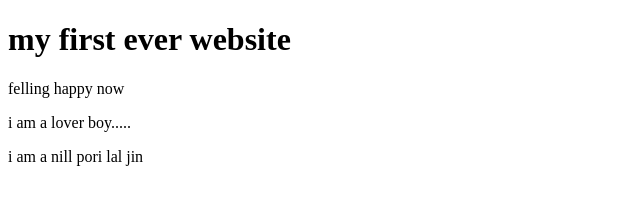
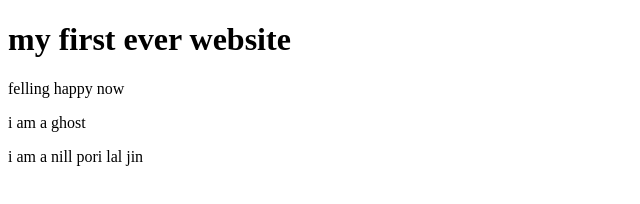
Before and after one commit to Yeasinarafat46/project-no-2, a plain HTML site: page index.html in a window 1280 px wide. Shown: the full height of the page, 0-640 px from the left. Drawn offline with Linux system fonts and the light colour scheme.

Commit message:
finally sending

```diff
--- a/index.html
+++ b/index.html
@@ -8,7 +8,7 @@
 <body>
     <h1>my first ever website</h1>
     <p>felling  happy now</p>
-    <p>i am a lover boy.....</p>
+    <p>i am a ghost</p>
     <p>i am a nill pori lal jin</p>
 </body>
 </html>
```
